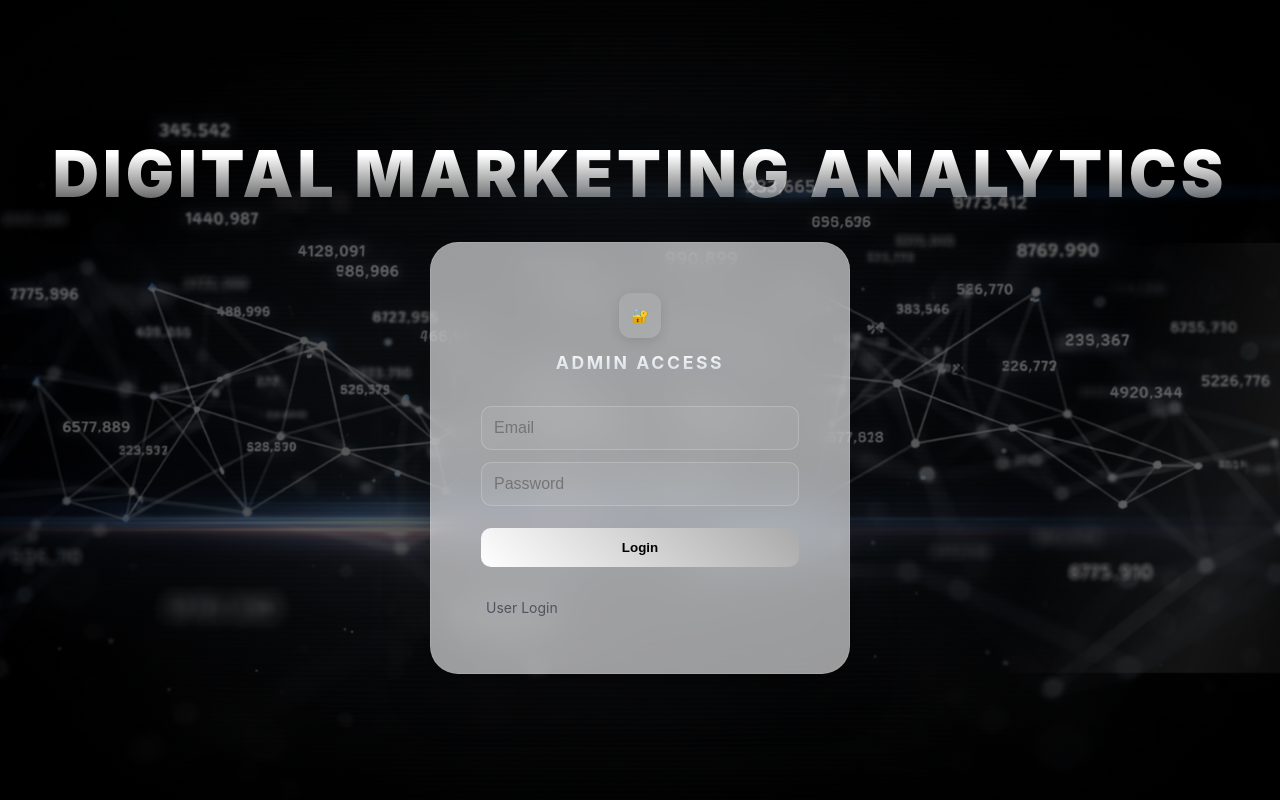
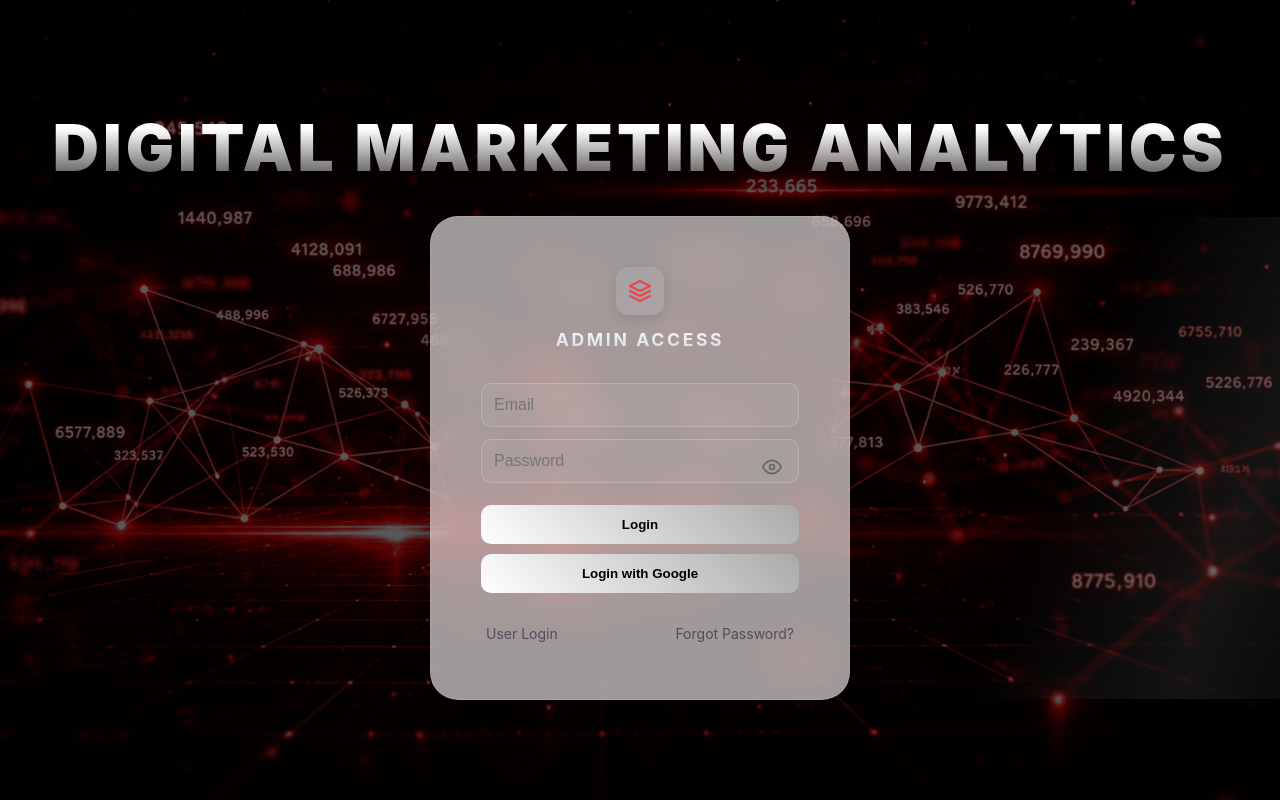
Before and after one commit to KishoreKumarDC/digital-marketing-analytics, a React (Create React App) app: page /admin-login in a window 1280 px wide. Built offline with nearby package versions, Linux system fonts and the light colour scheme.

Commit message:
updated ui/ux

```diff
--- a/src/pages/AdminLogin.js
+++ b/src/pages/AdminLogin.js
@@ -1,15 +1,23 @@
 import { useState } from "react";
 import Input from "../components/Input";
 import Button from "../components/Button";
-import { loginUser, getUserRole } from "../services/authService";
+import {
+  loginUser,
+  googleLogin,
+  getUserRole
+} from "../services/authService";
+
 import { useNavigate } from "react-router-dom";
 import "./login.css";
 
 export default function AdminLogin() {
   const [email, setEmail] = useState("");
   const [password, setPassword] = useState("");
+  const [showPassword, setShowPassword] = useState(false);
+
   const navigate = useNavigate();
 
+  // 🔐 EMAIL LOGIN
   const handleLogin = async () => {
     try {
       const res = await loginUser(email, password);
@@ -21,6 +29,25 @@ export default function AdminLogin() {
       }
 
       navigate("/admin");
+
+    } catch (err) {
+      alert(err.message);
+    }
+  };
+
+  // 🔐 GOOGLE LOGIN
+  const handleGoogle = async () => {
+    try {
+      const res = await googleLogin();
+      const role = await getUserRole(res.user.uid);
+
+      if (role !== "admin") {
+        alert("Access Denied! Not an admin");
+        return;
+      }
+
+      navigate("/admin");
+
     } catch (err) {
       alert(err.message);
     }
@@ -28,24 +55,136 @@ export default function AdminLogin() {
 
   return (
     <div className="login-container">
-      <h1 className="main-headline">Digital Marketing Analytics</h1>
+      <h1 className="main-headline">
+        Digital Marketing Analytics
+      </h1>
 
       <div className="glass-card">
-        <div className="title-container">
-          <div className="title-icon">🔐</div>
-          <div className="title-text">ADMIN ACCESS</div>
+
+        {/* 🏛️ ADMIN TITLE */}
+        <h2 className="title-container">
+  <span className="title-icon" style={{ color: "#ef4444" }}>
+    <svg
+      xmlns="http://www.w3.org/2000/svg"
+      width="24"
+      height="24"
+      viewBox="0 0 24 24"
+      fill="none"
+      stroke="currentColor"
+      strokeWidth="2"
+      strokeLinecap="round"
+      strokeLinejoin="round"
+    >
+      <path d="M12 2L2 7l10 5 10-5-10-5z"></path>
+      <path d="M2 17l10 5 10-5"></path>
+      <path d="M2 12l10 5 10-5"></path>
+    </svg>
+  </span>
+
+  <span className="title-text">
+    ADMIN ACCESS
+  </span>
+</h2>
+
+        {/* 📦 INPUTS */}
+        <div className="input-group">
+
+          <Input
+            type="email"
+            placeholder="Email"
+            onChange={setEmail}
+          />
+
+          {/* 🔐 PASSWORD */}
+          <div
+            className="password-field-container"
+            style={{
+              position: "relative",
+              width: "100%"
+            }}
+          >
+            <Input
+              type={showPassword ? "text" : "password"}
+              placeholder="Password"
+              onChange={setPassword}
+            />
+
+            <button
+              type="button"
+              className="password-toggle-btn"
+              onClick={() => setShowPassword(!showPassword)}
+              style={{
+                position: "absolute",
+                right: "12px",
+                top: "50%",
+                transform: "translateY(-50%)",
+                background: "none",
+                border: "none",
+                cursor: "pointer",
+                display: "flex",
+                alignItems: "center",
+                justifyContent: "center",
+                color: "#666",
+                padding: "5px",
+                zIndex: 10
+              }}
+            >
+              {showPassword ? (
+                <svg
+                  xmlns="http://www.w3.org/2000/svg"
+                  width="20"
+                  height="20"
+                  viewBox="0 0 24 24"
+                  fill="none"
+                  stroke="currentColor"
+                  strokeWidth="2"
+                  strokeLinecap="round"
+                  strokeLinejoin="round"
+                >
+                  <path d="M17.94 17.94A10.07 10.07 0 0 1 12 20c-7 0-11-8-11-8a18.45 18.45 0 0 1 5.06-5.94"></path>
+                  <path d="M9.9 4.24A9.12 9.12 0 0 1 12 4c7 0 11 8 11 8a18.5 18.5 0 0 1-2.16 3.19"></path>
+                  <line x1="1" y1="1" x2="23" y2="23"></line>
+                </svg>
+              ) : (
+                <svg
+                  xmlns="http://www.w3.org/2000/svg"
+                  width="20"
+                  height="20"
+                  viewBox="0 0 24 24"
+                  fill="none"
+                  stroke="currentColor"
+                  strokeWidth="2"
+                  strokeLinecap="round"
+                  strokeLinejoin="round"
+                >
+                  <path d="M1 12s4-8 11-8 11 8 11 8-4 8-11 8-11-8-11-8z"></path>
+                  <circle cx="12" cy="12" r="3"></circle>
+                </svg>
+              )}
+            </button>
+          </div>
         </div>
 
-        <div className="input-group">
-          <Input type="email" placeholder="Email" onChange={setEmail} />
-          <Input type="password" placeholder="Password" onChange={setPassword} />
+        {/* 🔘 BUTTONS */}
+        <div className="button-group">
+          <Button title="Login" onClick={handleLogin} />
+          <Button
+            title="Login with Google"
+            onClick={handleGoogle}
+          />
         </div>
 
-        <Button title="Login" onClick={handleLogin} />
+        {/* 🔗 LINKS */}
+        <div className="links">
+          <span onClick={() => navigate("/login")}>
+            User Login
+          </span>
 
-        <div className="links">
-          <span onClick={() => navigate("/login")}>User Login</span>
+          <span onClick={() => navigate("/forgot")}>
+            Forgot Password?
+          </span>
         </div>
+
       </div>
     </div>
   );
--- a/src/pages/Register.js
+++ b/src/pages/Register.js
@@ -51,9 +51,48 @@ export default function Register() {
           </button>
         </div>
 
-        <h2 className="title">
-          {isAdmin ? "Register as Admin 👑" : "Register as User 👤"}
-        </h2>
+        <h2 className="title-container">
+
+  <span className="title-icon">
+    {isAdmin ? (
+      <svg
+        xmlns="http://www.w3.org/2000/svg"
+        width="24"
+        height="24"
+        viewBox="0 0 24 24"
+        fill="none"
+        stroke="currentColor"
+        strokeWidth="2"
+        strokeLinecap="round"
+        strokeLinejoin="round"
+      >
+        <path d="M12 2L2 7l10 5 10-5-10-5z"></path>
+        <path d="M2 17l10 5 10-5"></path>
+        <path d="M2 12l10 5 10-5"></path>
+      </svg>
+    ) : (
+      <svg
+        xmlns="http://www.w3.org/2000/svg"
+        width="24"
+        height="24"
+        viewBox="0 0 24 24"
+        fill="none"
+        stroke="currentColor"
+        strokeWidth="2"
+        strokeLinecap="round"
+        strokeLinejoin="round"
+      >
+        <path d="M20 21v-2a4 4 0 0 0-4-4H8a4 4 0 0 0-4 4v2"></path>
+        <circle cx="12" cy="7" r="4"></circle>
+      </svg>
+    )}
+  </span>
+
+  <span className="title-text">
+    {isAdmin ? "ADMIN REGISTRATION" : "USER REGISTRATION"}
+  </span>
+
+</h2>
 
         <p className="subtitle">Create your account</p>
 
--- a/src/pages/UserLogin.js
+++ b/src/pages/UserLogin.js
@@ -54,12 +54,19 @@ export default function UserLogin() {
 
         {/* ❌ REMOVED TOGGLE */}
 
-        {/* ✅ USER TITLE ONLY */}
         <h2 className="title-container">
-          <span className="title-icon">
-            <svg xmlns="http://www.w3.org/2000/svg" width="24" height="24"
-              viewBox="0 0 24 24" fill="none" stroke="currentColor"
-              strokeWidth="2" strokeLinecap="round" strokeLinejoin="round">
+  <span className="title-icon" style={{ color: "#ef4444" }}>
+    <svg
+      xmlns="http://www.w3.org/2000/svg"
+      width="24"
+      height="24"
+      viewBox="0 0 24 24"
+      fill="none"
+      stroke="currentColor"
+      strokeWidth="2"
+      strokeLinecap="round"
+      strokeLinejoin="round"
+    >
       <path d="M20 21v-2a4 4 0 0 0-4-4H8a4 4 0 0 0-4 4v2"></path>
       <circle cx="12" cy="7" r="4"></circle>
     </svg>
--- a/src/pages/dashboard.css
+++ b/src/pages/dashboard.css
@@ -1286,3 +1286,26 @@ body {
     white-space: nowrap !important;
   }
 }
+
+/* FINAL MOBILE AI PANEL FIX */
+
+@media (max-width: 767px) {
+
+  .dark .db-ai-panel,
+  .dark .db-chat-window,
+  .dark .db-chat-input-row,
+  .dark .db-chat-bubble,
+  .dark .db-prompt-list {
+    opacity: 1 !important;
+    filter: none !important;
+    mix-blend-mode: normal !important;
+  }
+
+  .dark .db-ai-panel * {
+    opacity: 1 !important;
+  }
+
+  .dark .db-ai-panel {
+    background: #301b1c !important;
+  }
+}
--- a/src/pages/login.css
+++ b/src/pages/login.css
@@ -1,5 +1,5 @@
 :root {
-  --bg-image: url('./marketing-bg.jpg');
+  --bg-image: url('./marketing-bg.png');
   --glass-bg: rgba(255, 255, 255, 0.06);
   --glass-border: rgba(255, 255, 255, 0.12);
   --input-bg: rgba(225, 11, 11, 0.08);
```
Also changed, not shown: src/pages/marketing-bg.png (added). Lines whose indentation alone changed are shown as unchanged.
